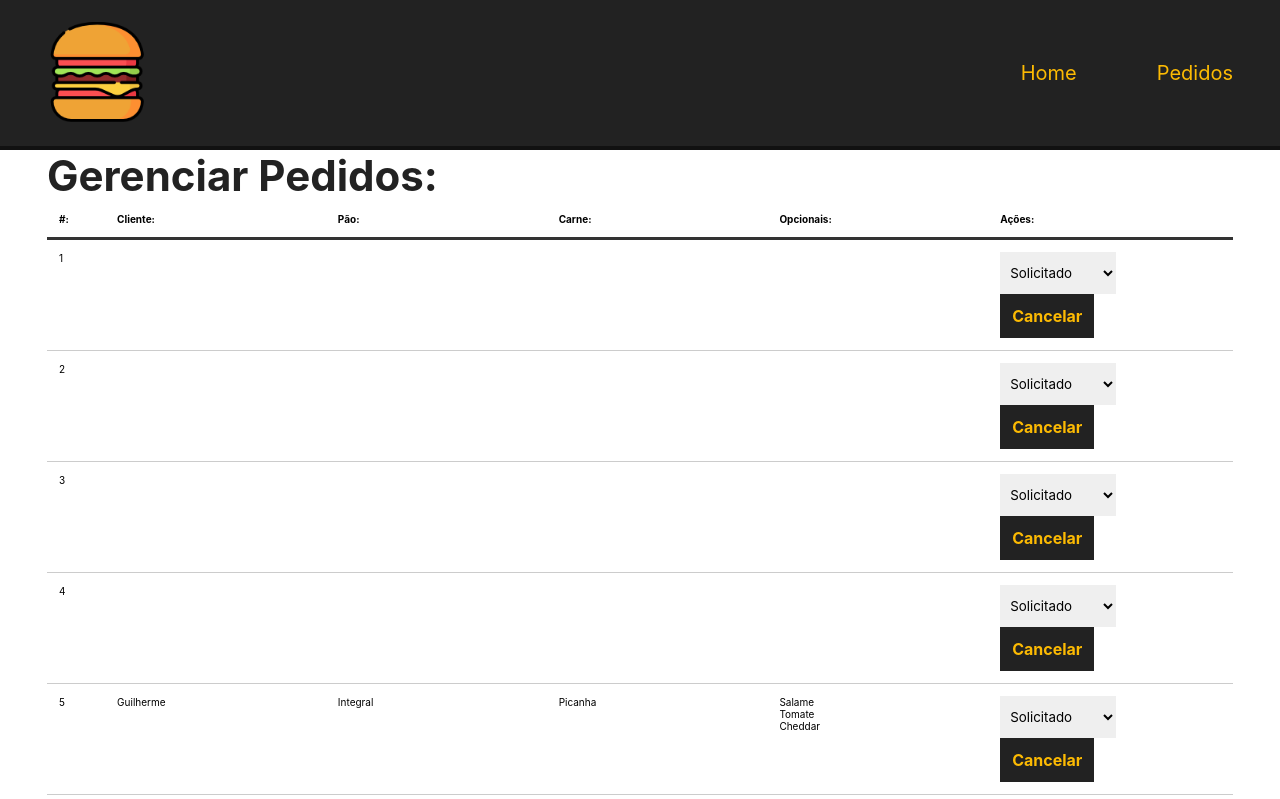
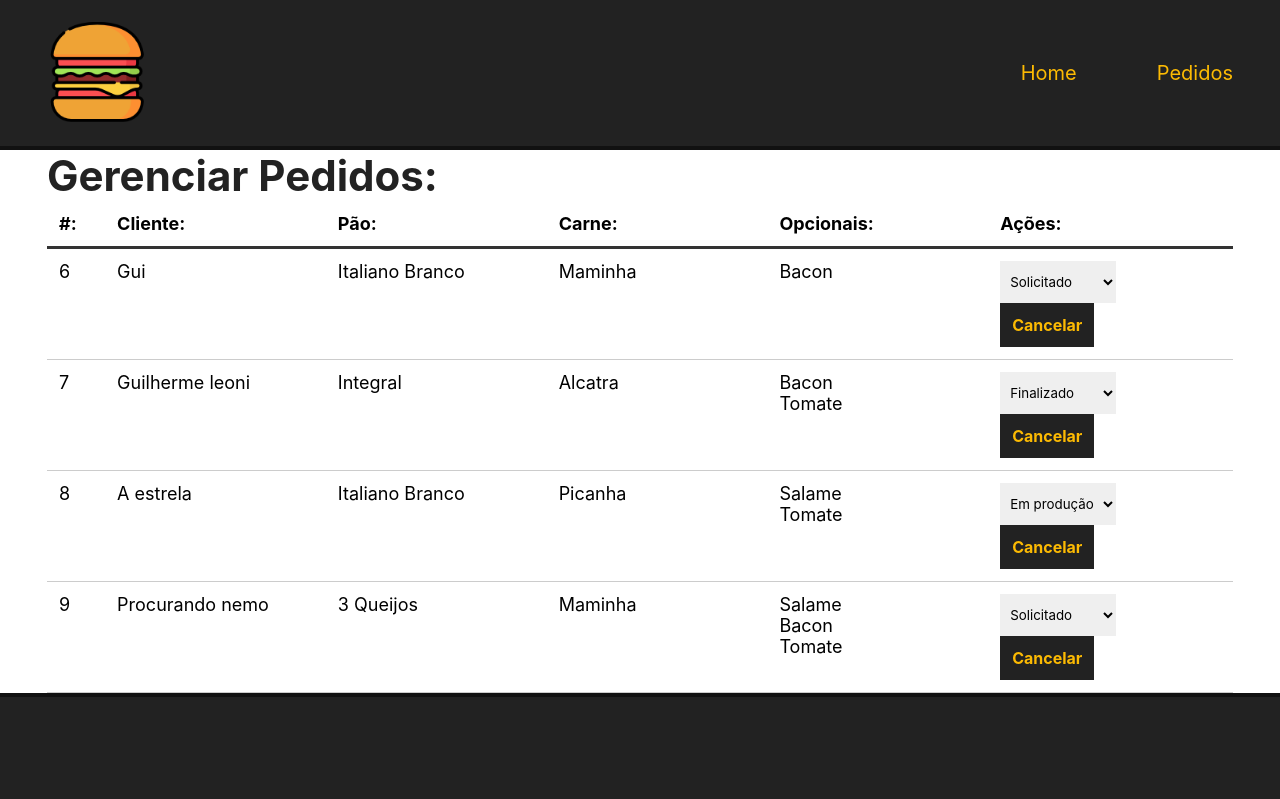
Before and after one commit to GuiLeoni14/Projeto_Hamburgueria_Vuejs, a Vue app: page /pedidos in a window 1280 px wide. Shown: the top 799 px of the page. Built offline with nearby package versions, Linux system fonts and the light colour scheme; data requests are answered from the project's data file.

Commit message:
adicionando mensagens

```diff
--- a/db/db.json
+++ b/db/db.json
@@ -79,30 +79,6 @@
   ],
   "burgers": [
     {
-      "id": 1
-    },
-    {
-      "id": 2
-    },
-    {
-      "id": 3
-    },
-    {
-      "id": 4
-    },
-    {
-      "nome": "Guilherme",
-      "carne": "Picanha",
-      "pao": "Integral",
-      "opcionais": [
-        "Salame",
-        "Tomate",
-        "Cheddar"
-      ],
-      "status": "Solicitado",
-      "id": 5
-    },
-    {
       "nome": "Gui",
       "carne": "Maminha",
       "pao": "Italiano Branco",
@@ -120,7 +96,7 @@
         "Bacon",
         "Tomate"
       ],
-      "status": "Solicitado",
+      "status": "Finalizado",
       "id": 7
     },
     {
@@ -131,7 +107,7 @@
         "Salame",
         "Tomate"
       ],
-      "status": "Solicitado",
+      "status": "Em produção",
       "id": 8
     },
     {
--- a/src/components/Dashboard.vue
+++ b/src/components/Dashboard.vue
@@ -1,5 +1,6 @@
 <template>
     <div id="burger-table" v-if="burgers">
+        <Message :msg="msg" v-show="msg" />
         <div>
         <div id="burger-table-heading">
             <div class="order-id">#:</div>
@@ -48,14 +49,19 @@
     </div>
 </template>
 <script>
+import Message from './Message.vue'
 export default {
     name: "Dashboard",
+    components: {
+        Message,
+    },
     data() {
         return {
         burgers: null,
         burger_id: null,
         status: [],
-        };
+        msg: null,
+        }
     },
     methods: {
         async getPedidos() {
@@ -75,6 +81,12 @@ export default {
             method: "DELETE",
         });
         const res = await req.json();
+
+        this.msg = `Pedido removido com sucesso!`;
+        setTimeout(() => {
+            this.msg = "";
+        }, 2000)
+
         this.getPedidos();
         },
         async updateBurger(event, id) {
@@ -86,7 +98,11 @@ export default {
             body: dataJson,
         });
         const res = await req.json();
-        console.log(res);
+        this.msg = `Pedido Nº ${res.id} foi atualizado para ${res.status} com sucesso!`;
+        setTimeout(() => {
+            this.msg = "";
+        }, 2000)
+
         },
     },
     mounted() {
@@ -144,4 +160,7 @@ select {
     background-color: transparent;
     color: #222;
 }
+div{
+    font-size: 1.8rem;
+}
 </style>
```
